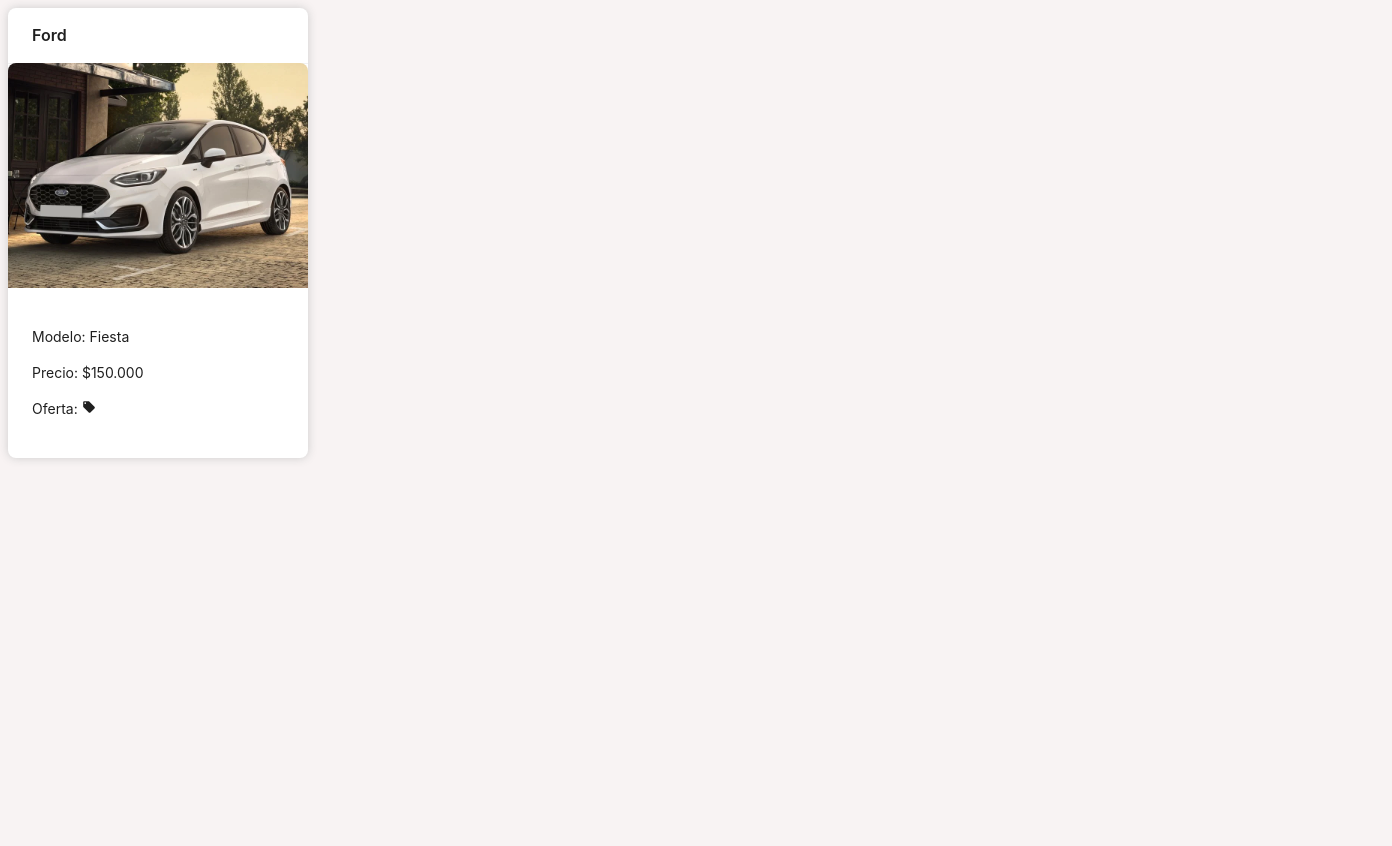
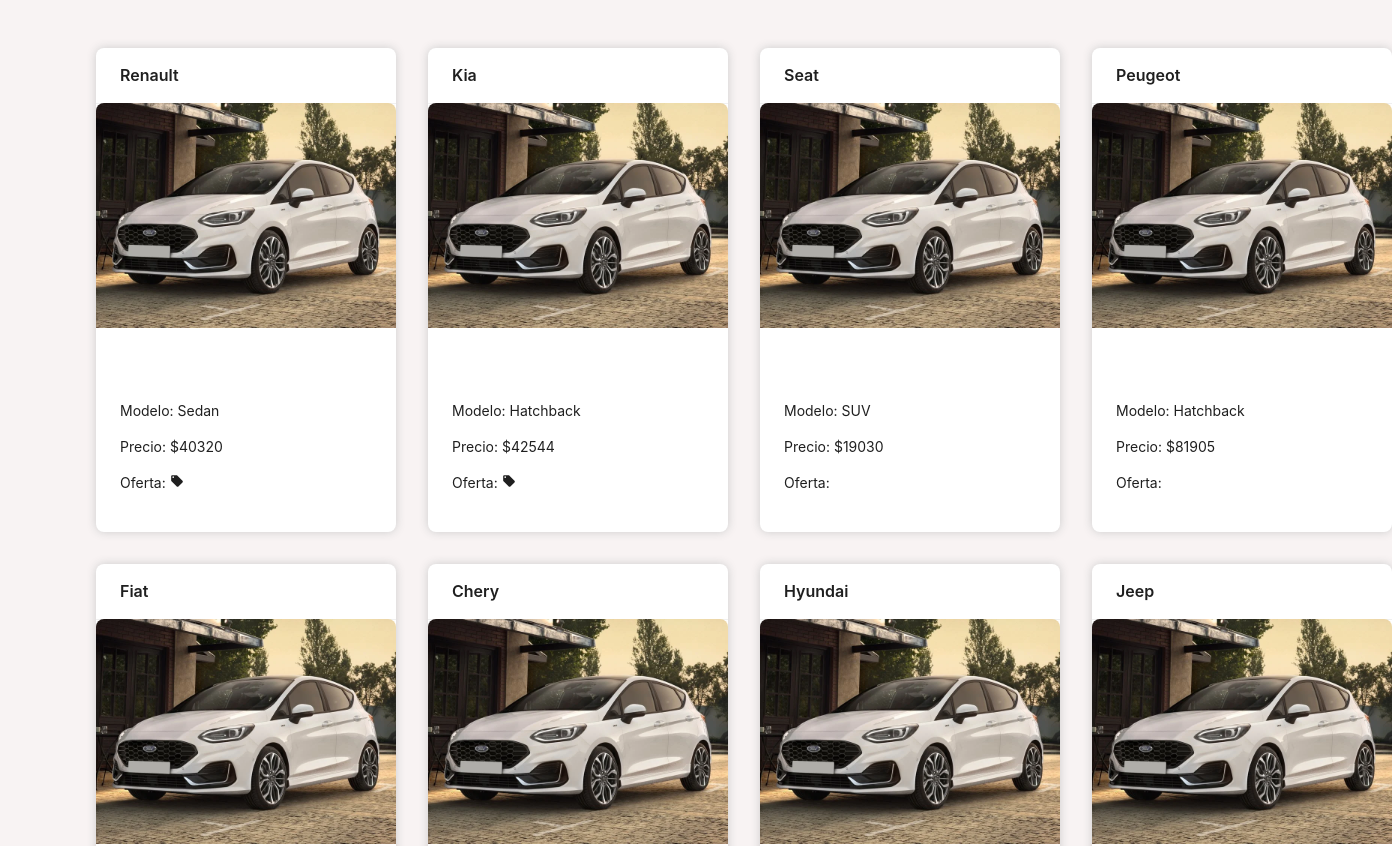
Before and after one commit to CarlosArgelio/project-concessionaire, a React (Vite) app: page / in a window 1280 px wide. Shown: the top 846 px of the page, 1392 px wide, since content can reach past the window. Before the commit the page ends 800 px from the top, so only its background shows below. Built offline with nearby package versions, Linux system fonts and the light colour scheme.

Commit message:
feat: add list cards

```diff
--- /dev/null
+++ b/src/App.css
@@ -0,0 +1,7 @@
+.App {
+    margin-top: 3rem;
+  }
+
+  .App img {
+    margin-bottom: 3rem;
+  }
--- a/src/App.tsx
+++ b/src/App.tsx
@@ -1,11 +1,16 @@
 import React from 'react';
-import CardConcessionaire from './components/CardConcessionaire';
+import { CardListConcessionaire } from './components/CardListConcessionaire';
+import 'antd/dist/reset.css';
+import './App.css';
 
 
 function App() {
   return (
     <>
-      <CardConcessionaire />
+      <div className='App'>
+
+      <CardListConcessionaire />
+      </div>
     </>
   )
 }
--- a/src/components/CardConcessionaire/index.tsx
+++ b/src/components/CardConcessionaire/index.tsx
@@ -3,21 +3,21 @@
 import { MdLocalOffer } from "react-icons/md";
 import { CardsImage } from '../../assets';
 
-function CardConcessionaire() {
+function CardConcessionaire({ stock, model, color, transmision, price, offer }: any) {
 
   return (
     <>
       <Card
-        title='Ford'
+        title={`${stock}`}
         bordered={false}
         style={
             { width: 300, boxShadow: '0 0 10px #ccc' }
             }
         cover={<img alt="example" src={CardsImage.CardsImage.Ford} />}
     >
-        <p>{`Modelo: Fiesta`}</p>
-        <p>{`Precio: $150.000`}</p>
-        <p>Oferta: {<MdLocalOffer />}</p>
+        <p>{`Modelo: ${model}`}</p>
+        <p>{`Precio: $${price}`}</p>
+        <p>Oferta: { offer && (<MdLocalOffer />) }</p>
       </Card>
     </>
   )
--- /dev/null
+++ b/src/components/CardListConcessionaire/CardList.css
@@ -0,0 +1,7 @@
+.CardList {
+    display: grid;
+    grid-template-columns: repeat(4, 1fr);
+    gap: 2rem;
+    margin: 3rem;
+    padding: 0 3rem 3rem;
+}
--- a/src/components/CardListConcessionaire/index.tsx
+++ b/src/components/CardListConcessionaire/index.tsx
@@ -0,0 +1,21 @@
+import React from 'react'
+import { generateManyCards } from "../../data/CardsData";
+import CardConcessionaire from "../CardConcessionaire";
+import "./CardList.css";
+
+
+const data = generateManyCards(12);
+
+function CardListConcessionaire () {
+    return (
+        <>
+            <div className='CardList'>
+                {data.map((card) => (
+                    <CardConcessionaire {...card} />
+                ))}
+            </div>
+        </>
+    )
+}
+
+export { CardListConcessionaire }
--- a/src/data/CardsData.ts
+++ b/src/data/CardsData.ts
@@ -17,9 +17,9 @@
         offer: Math.floor(Math.random() * 10) == 0 ? true : false,
     })
 
-const generateManyCards = () => {
+const generateManyCards = (limit: number) => {
     const carsList = [];
-    for (let i = 0; i < 100; i++) {
+    for (let i = 0; i < limit; i++) {
         carsList.push(generateCard());
     }
     return carsList;
```
